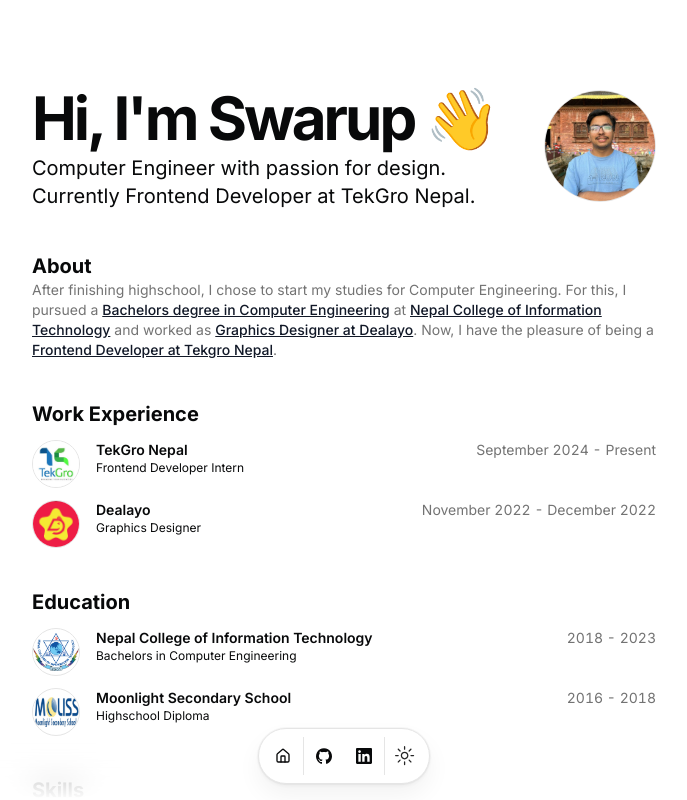
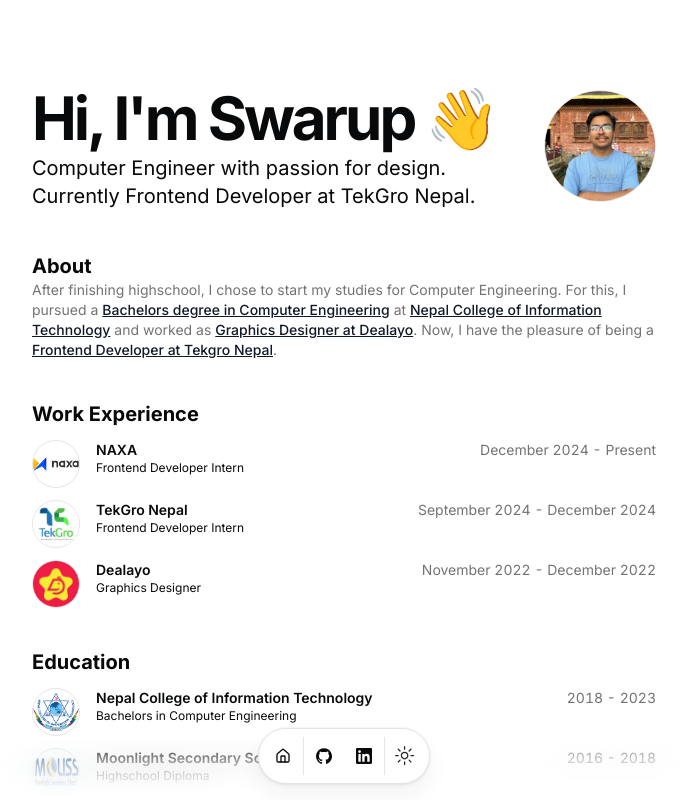
Before and after one commit to EmpSwarup/portfolio-magic, a Next.js app: page / in a window 1280 px wide. Shown: the top 800 px of the page, without its empty margins (296-983 px from the left). Built offline with nearby package versions, Linux system fonts and the light colour scheme.

Commit message:
Update resume

```diff
--- a/src/data/resume.tsx
+++ b/src/data/resume.tsx
@@ -64,6 +64,18 @@
 
   work: [
     {
+      company: "NAXA",
+      href: "https://naxa.com.np/",
+      badges: [],
+      location: "Kathmandu, Nepal",
+      title: "Frontend Developer Intern",
+      logoUrl: "/naxa-logo.png",
+      start: "December 2024",
+      end: "Present",
+      description:
+        "Collaborated with the team to design, develop, and maintain responsive web applications, creating user-friendly interfaces with HTML, CSS, and JavaScript, optimizing performance, ensuring cross-browser compatibility, and contributing to feature development, testing, debugging, and seamless integration with back-end systems.",
+    },
+    {
       company: "TekGro Nepal",
       href: "https://tekgronepal.com.np/",
       badges: [],
@@ -71,7 +83,7 @@
       title: "Frontend Developer Intern",
       logoUrl: "/tekgro.jpeg",
       start: "September 2024",
-      end: "Present",
+      end: "December 2024",
       description:
         "Translated Figma UI/UX wireframes into responsive web applications using HTML, CSS, JavaScript, and React.js, developed clean, maintainable code, integrated front-end with back-end APIs.",
     },
```
Also changed, not shown: public/naxa-logo.png (added).
